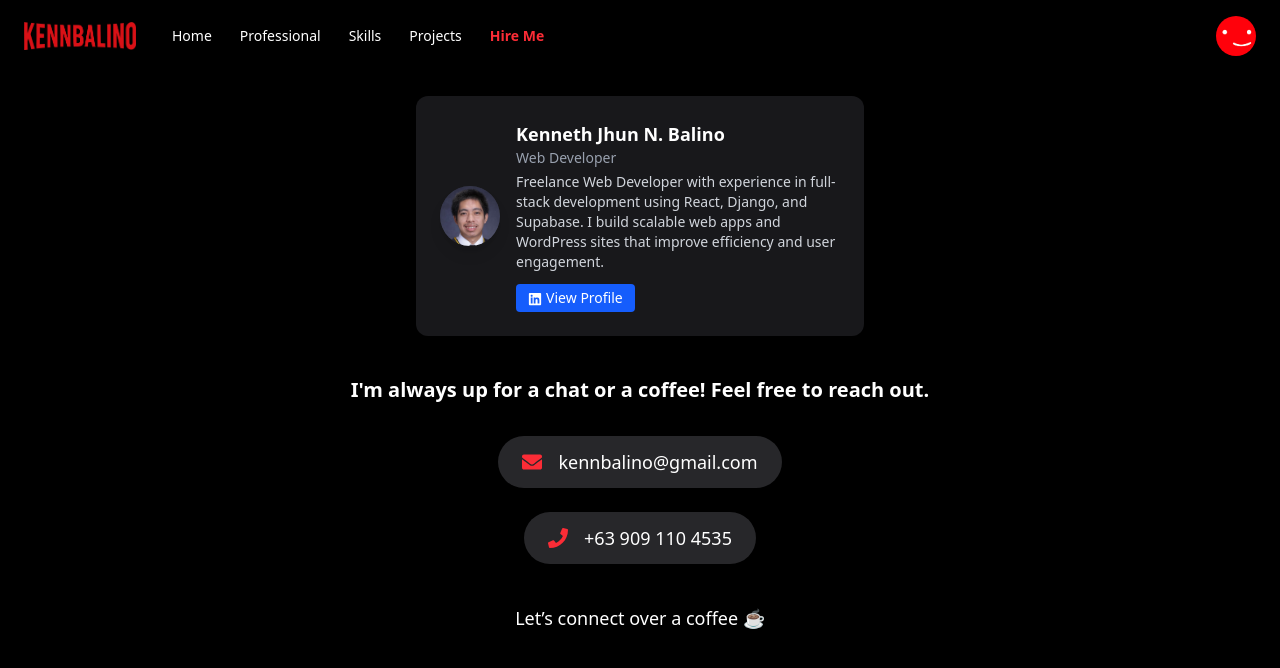
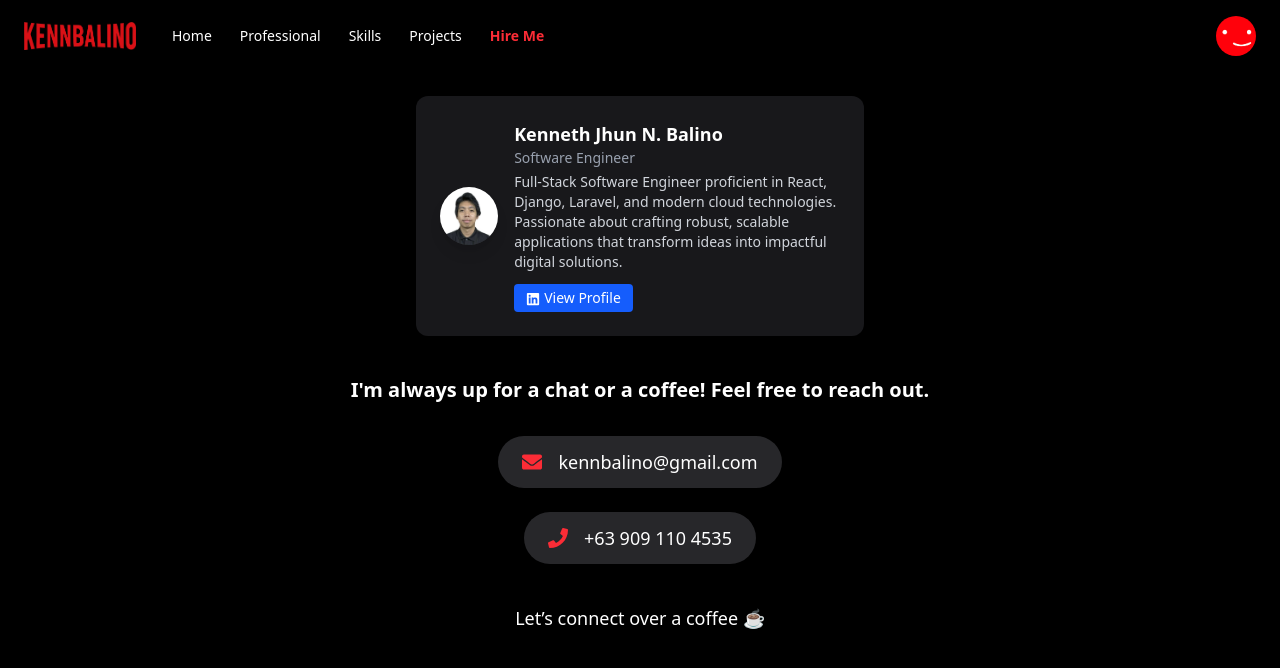
Before and after one commit to Kleinnnn1/kennbalino, a React (Vite) app: page /contact-me in a window 1280 px wide. Shown: the top 668 px of the page. Built offline with nearby package versions, Linux system fonts and the light colour scheme.

Commit message:
update image link

```diff
--- a/index.html
+++ b/index.html
@@ -1,13 +1,29 @@
 <!doctype html>
 <html lang="en">
+
 <head>
   <meta charset="UTF-8" />
   <link rel="icon" type="image/png" href="/kennlogo.png" />
   <meta name="viewport" content="width=device-width, initial-scale=1.0" />
   <title>KennBalino</title>
+
+  <!-- Open Graph Meta Tags -->
+  <meta property="og:title" content="KennBalino - Portfolio" />
+  <meta property="og:description" content="Welcome to my portfolio. Check out my projects and skills!" />
+  <meta property="og:image" content="https://kennbalino.vercel.app/prof_img.jpg" />
+  <meta property="og:url" content="https://kennbalino.vercel.app" />
+  <meta property="og:type" content="website" />
+
+  <!-- Twitter Card Meta Tags -->
+  <meta name="twitter:card" content="summary_large_image" />
+  <meta name="twitter:title" content="KennBalino - Portfolio" />
+  <meta name="twitter:description" content="Welcome to my portfolio. Check out my projects and skills!" />
+  <meta name="twitter:image" content="https://kennbalino.vercel.app/prof_img.jpg" />
 </head>
+
 <body>
   <div id="root"></div>
   <script type="module" src="/src/main.jsx"></script>
 </body>
+
 </html>
--- a/src/pages/boxpage/ContactMePage.jsx
+++ b/src/pages/boxpage/ContactMePage.jsx
@@ -1,6 +1,6 @@
 import Navbar from "../../components/Navbar";
 import { FaEnvelope, FaPhone, FaLinkedin } from "react-icons/fa";
-import profileImg from "../../assets/images/profileimg.jpg";
+import profileImg from "../../assets/images/prof_img.jpg";
 import { motion } from "framer-motion";
 
 function ContactMePage() {
@@ -26,10 +26,10 @@ function ContactMePage() {
                         </div>
                         <div className="text-left">
                             <h2 className="text-lg font-bold">Kenneth Jhun N. Balino</h2>
-                            <p className="text-sm text-gray-400">Web Developer</p>
+                            <p className="text-sm text-gray-400">Software Engineer</p>
                             <p className="text-sm mt-1 text-gray-300">
-                                Freelance Web Developer with experience in full-stack development using React, Django, and Supabase.
-                                I build scalable web apps and WordPress sites that improve efficiency and user engagement.
+                                Full-Stack Software Engineer proficient in React, Django, Laravel, and modern cloud technologies.
+                                Passionate about crafting robust, scalable applications that transform ideas into impactful digital solutions.
                             </p>
                             <a
                                 href="https://www.linkedin.com/in/kenneth-jhun-n-balino/"
```
Also changed, not shown: src/assets/images/prof_img.jpg (added). Lines whose indentation alone changed are shown as unchanged.
